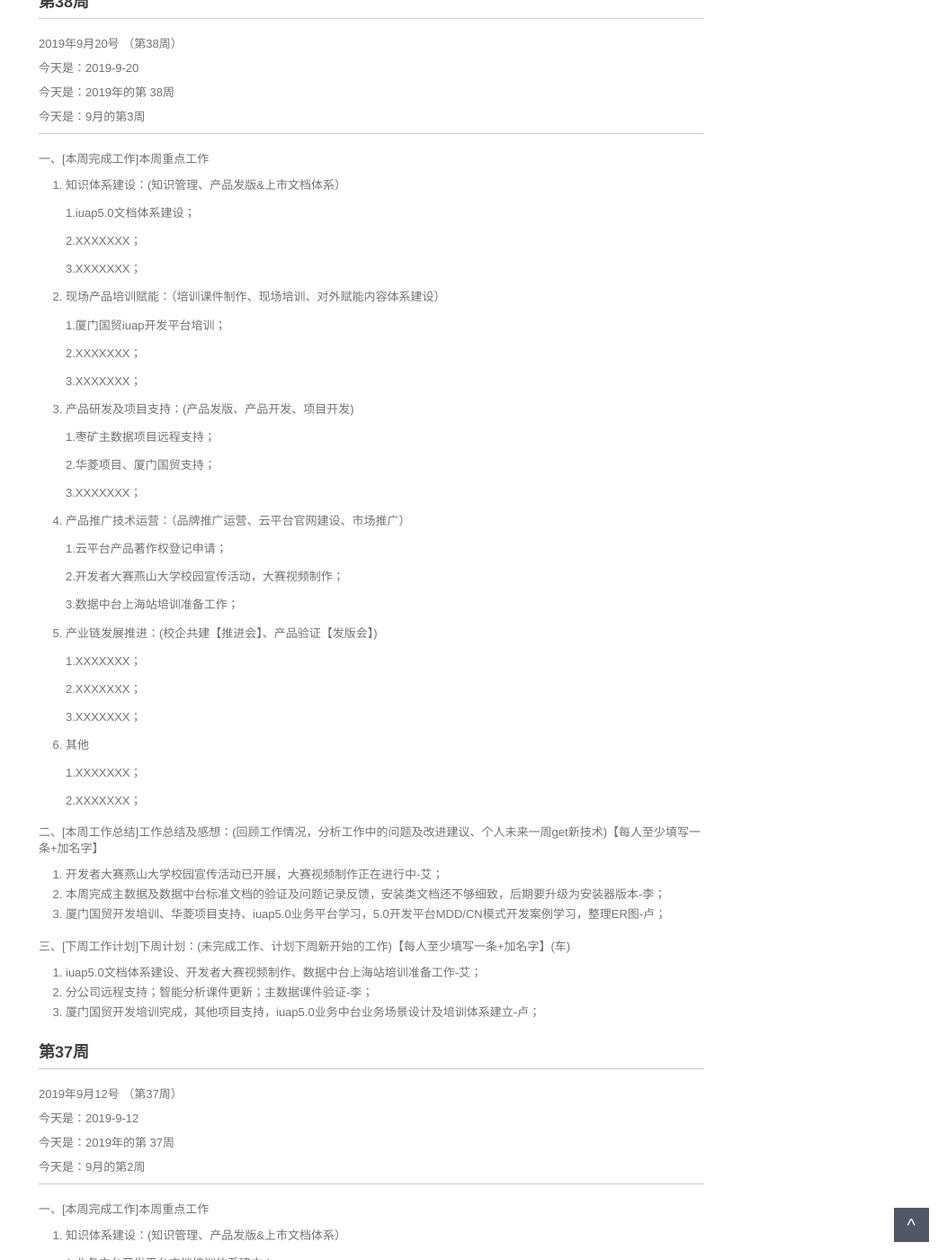
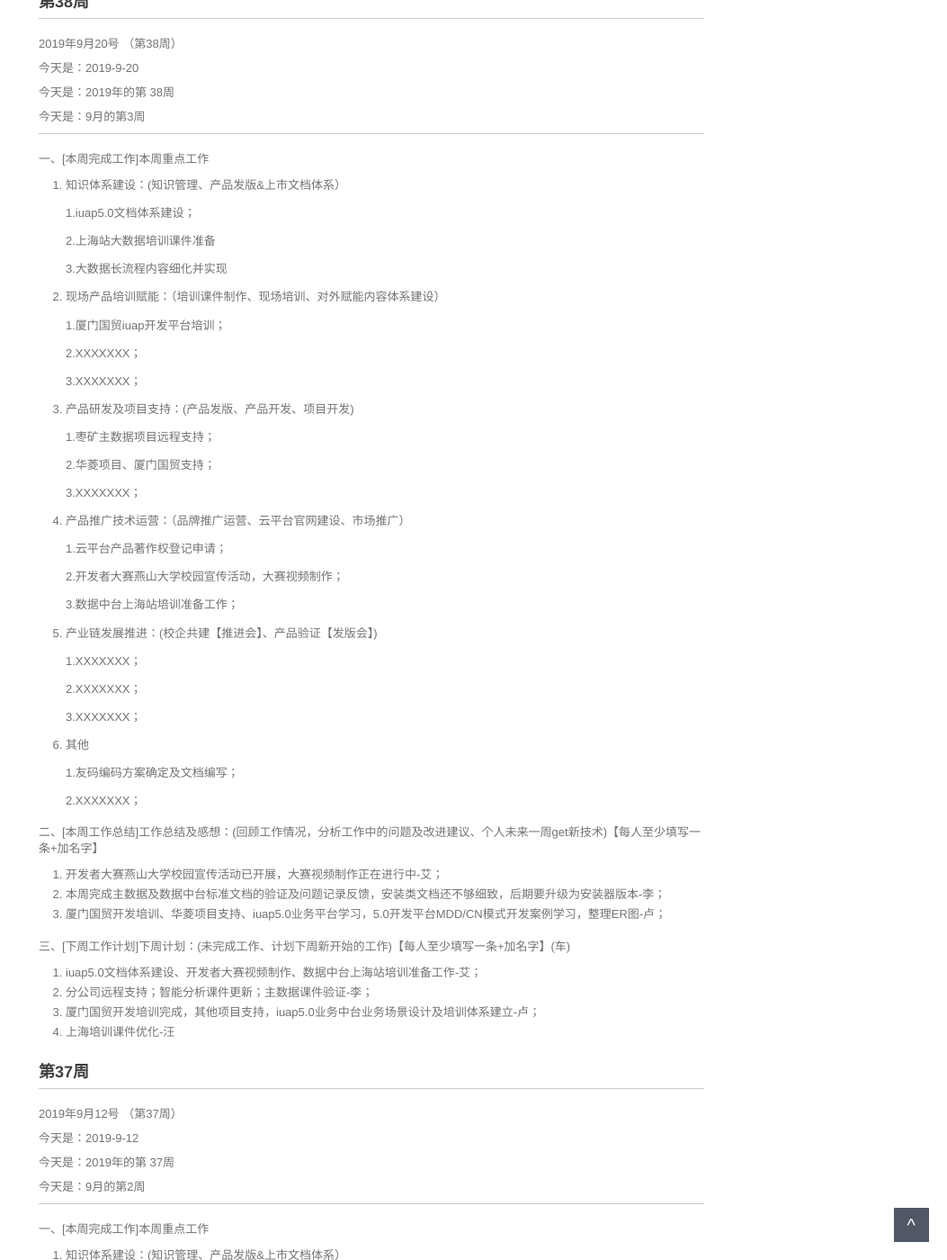
Before and after one commit to walllFlower/blog, a Jekyll site: the page built from _posts/2018-07-17-day_report_cxz.md, in a window 1280 px wide and 1400 px high, scrolled down 341 px. Shown: the whole window at 90% size, without its empty margins (227-1280 px from the left). Built offline with Jekyll 4.4.1, drawn with Linux system fonts in a browser that asks for light colours; comment, search, counter and statistics services are not loaded.

Commit message:
Update 2018-07-17-day_report_cxz.md

```diff
--- a/_posts/2018-07-17-day_report_cxz.md
+++ b/_posts/2018-07-17-day_report_cxz.md
@@ -28,9 +28,9 @@ categories: 技术运营工作周报
 
     1.iuap5.0文档体系建设；
 
-    2.XXXXXXX；
-
-    3.XXXXXXX；
+    2.上海站大数据培训课件准备
+
+    3.大数据长流程内容细化并实现
 
 2. 现场产品培训赋能：（培训课件制作、现场培训、对外赋能内容体系建设）
 
@@ -67,7 +67,7 @@ categories: 技术运营工作周报
 
 6. 其他
 
-    1.XXXXXXX；
+    1.友码编码方案确定及文档编写；
 
     2.XXXXXXX；
 
@@ -82,7 +82,7 @@ categories: 技术运营工作周报
 1. iuap5.0文档体系建设、开发者大赛视频制作、数据中台上海站培训准备工作-艾；
 2. 分公司远程支持；智能分析课件更新；主数据课件验证-李；
 3. 厦门国贸开发培训完成，其他项目支持，iuap5.0业务中台业务场景设计及培训体系建立-卢；
-
+4. 上海培训课件优化-汪
 
 
 ###  第37周
```
